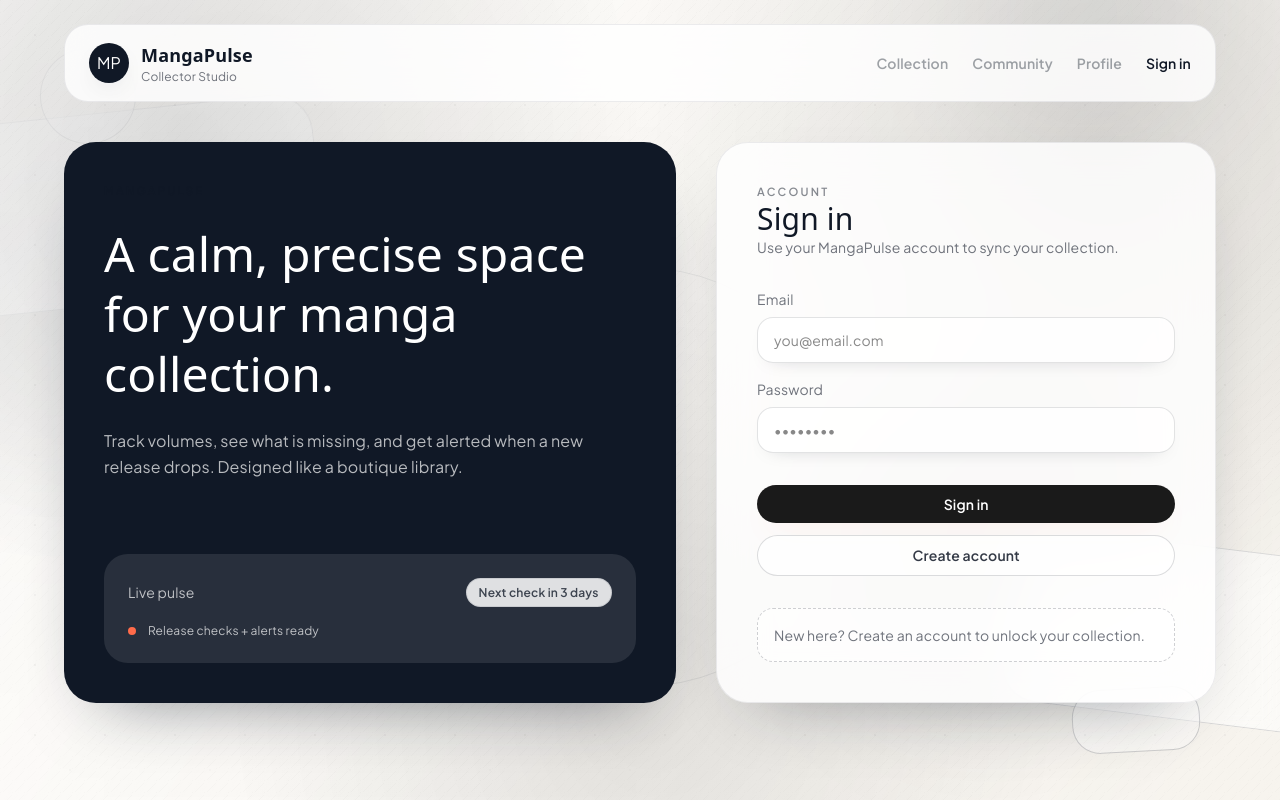
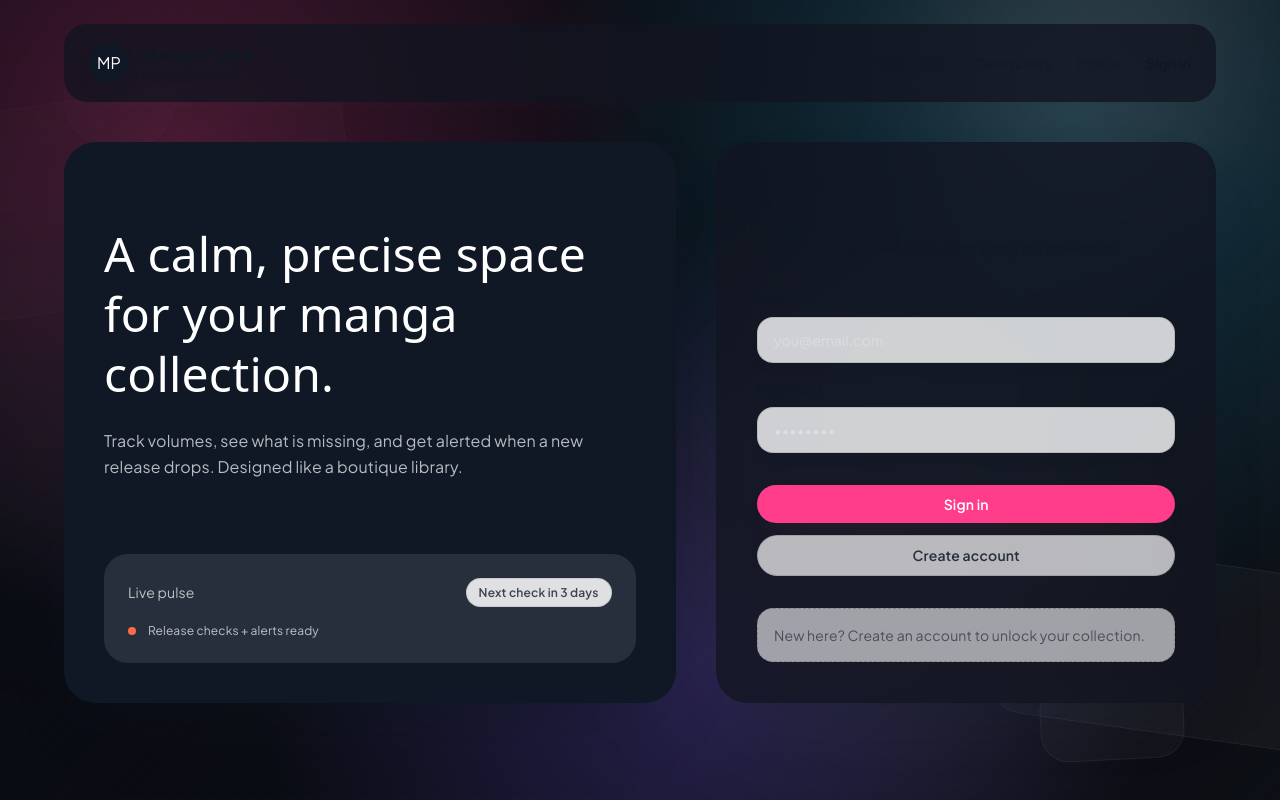
Before and after one commit to jshvth/MangaPulse, a React (Vite) app in the folder frontend/: page / in a window 1280 px wide. Built offline with nearby package versions, Linux system fonts and the light colour scheme; no server answers; a web font is replaced by a local one.

Commit message:
style: switch to neon anime background

```diff
--- a/frontend/src/components/BackgroundDecor.tsx
+++ b/frontend/src/components/BackgroundDecor.tsx
@@ -1,14 +1,14 @@
 export function BackgroundDecor() {
   return (
     <div className="pointer-events-none fixed inset-0 -z-10 overflow-hidden">
-      <div className="orb orb-fast absolute -top-24 right-16 h-64 w-64 rounded-full bg-ink/10 blur-3xl" />
-      <div className="orb absolute top-48 -left-24 h-72 w-72 rounded-full bg-ink/10 blur-3xl" />
-      <div className="orb orb-slow absolute bottom-20 right-32 h-80 w-80 rounded-full bg-ink/10 blur-3xl" />
+      <div className="orb orb-fast absolute -top-28 right-8 h-80 w-80 rounded-full bg-accent/30 blur-3xl" />
+      <div className="orb absolute top-48 -left-32 h-96 w-96 rounded-full bg-teal/25 blur-3xl" />
+      <div className="orb orb-slow absolute bottom-10 right-40 h-[28rem] w-[28rem] rounded-full bg-moss/25 blur-3xl" />
       <div className="absolute left-1/2 top-1/3 h-[420px] w-[420px] -translate-x-1/2 rounded-full border border-ink/10" />
-      <div className="absolute -left-24 top-28 h-48 w-[26rem] rotate-[-6deg] rounded-[40px] border border-ink/15 bg-white/60 backdrop-blur-sm" />
-      <div className="absolute -right-20 bottom-20 h-44 w-[22rem] rotate-[7deg] rounded-[36px] border border-ink/15 bg-white/55 backdrop-blur-sm" />
-      <div className="absolute left-10 top-12 h-24 w-24 rounded-full border border-ink/20 bg-white/40" />
-      <div className="absolute right-20 bottom-12 h-16 w-32 -rotate-3 rounded-[28px] border border-ink/20 bg-white/40" />
+      <div className="absolute -left-32 top-24 h-52 w-[30rem] rotate-[-8deg] rounded-[44px] border border-white/10 bg-white/5 backdrop-blur-sm" />
+      <div className="absolute -right-24 bottom-16 h-44 w-[24rem] rotate-[8deg] rounded-[40px] border border-white/10 bg-white/5 backdrop-blur-sm" />
+      <div className="absolute left-16 top-10 h-28 w-28 rounded-full border border-white/10 bg-white/5" />
+      <div className="absolute right-24 bottom-10 h-20 w-36 -rotate-3 rounded-[28px] border border-white/10 bg-white/5" />
     </div>
   );
 }
--- a/frontend/src/index.css
+++ b/frontend/src/index.css
@@ -3,15 +3,15 @@
 
 :root {
   color-scheme: light;
-  --canvas: #f7f4ee;
-  --ink: #111111;
-  --accent: #1a1a1a;
-  --accent-soft: #f1ede5;
-  --teal: #6f6f6f;
-  --moss: #b0a99f;
-  --haze: #e8e1d6;
-  --mist: #fbf9f4;
-  --card: rgba(255, 255, 255, 0.82);
+  --canvas: #0f1116;
+  --ink: #e8ecf4;
+  --accent: #ff3d8b;
+  --accent-soft: #38233d;
+  --teal: #2dd4ff;
+  --moss: #7c5cff;
+  --haze: #1a1d26;
+  --mist: #121520;
+  --card: rgba(18, 21, 32, 0.78);
 }
 
 body {
@@ -139,10 +139,10 @@ body::before {
   position: fixed;
   inset: 0;
   background:
-    radial-gradient(circle at 14% 16%, rgba(17, 17, 17, 0.14), transparent 36%),
-    radial-gradient(circle at 86% 18%, rgba(17, 17, 17, 0.12), transparent 38%),
-    radial-gradient(circle at 50% 88%, rgba(17, 17, 17, 0.1), transparent 44%),
-    linear-gradient(120deg, rgba(255, 255, 255, 0.78), rgba(255, 255, 255, 0));
+    radial-gradient(circle at 14% 18%, rgba(255, 61, 139, 0.25), transparent 38%),
+    radial-gradient(circle at 84% 14%, rgba(45, 212, 255, 0.22), transparent 42%),
+    radial-gradient(circle at 55% 84%, rgba(124, 92, 255, 0.24), transparent 46%),
+    linear-gradient(135deg, rgba(8, 10, 18, 0.85), rgba(10, 12, 20, 0.4));
   pointer-events: none;
   z-index: -2;
 }
@@ -152,11 +152,11 @@ body::after {
   position: fixed;
   inset: 0;
   background-image:
-    radial-gradient(rgba(10, 10, 10, 0.12) 1px, transparent 1px),
-    radial-gradient(rgba(10, 10, 10, 0.06) 1px, transparent 1px),
-    repeating-linear-gradient(135deg, rgba(10, 10, 10, 0.05) 0 1px, transparent 1px 10px);
-  background-size: 70px 70px, 140px 140px, 12px 12px;
-  opacity: 0.28;
+    radial-gradient(rgba(255, 255, 255, 0.05) 1px, transparent 1px),
+    radial-gradient(rgba(255, 255, 255, 0.03) 1px, transparent 1px),
+    repeating-linear-gradient(135deg, rgba(255, 255, 255, 0.05) 0 1px, transparent 1px 10px);
+  background-size: 80px 80px, 160px 160px, 14px 14px;
+  opacity: 0.18;
   pointer-events: none;
   z-index: -1;
 }
```
